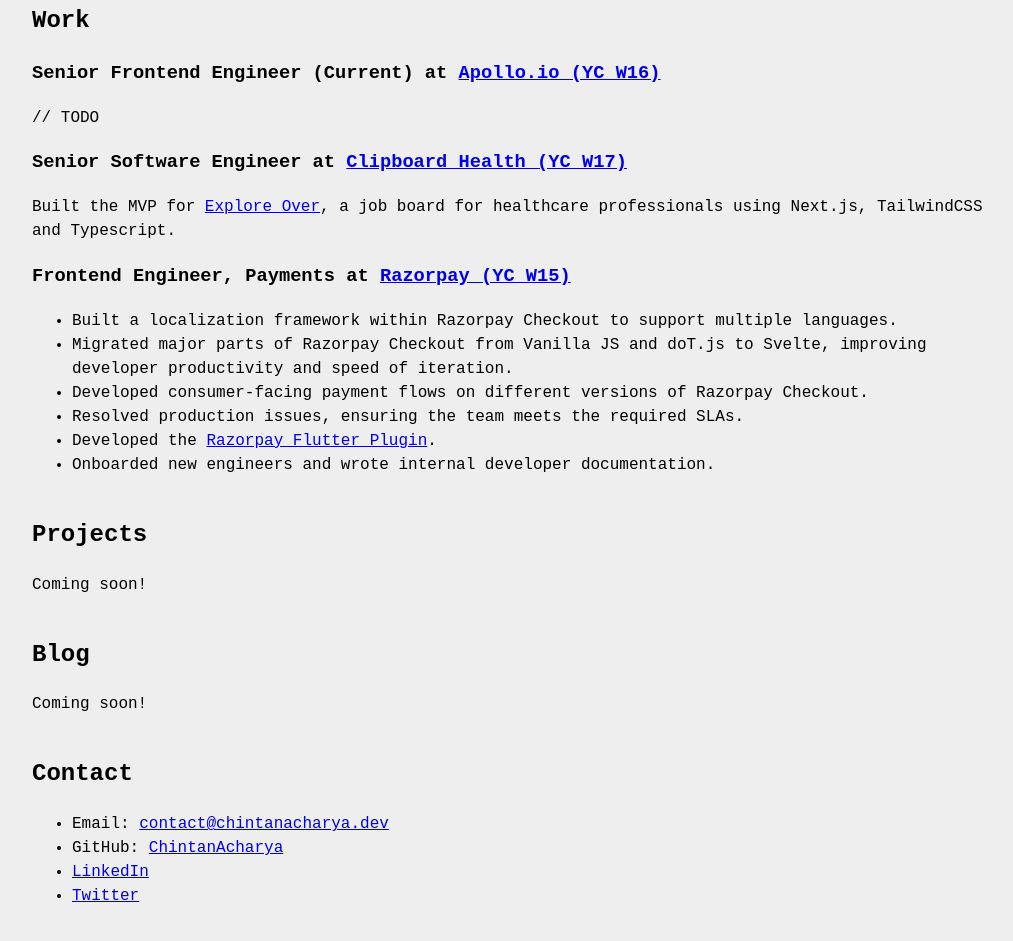
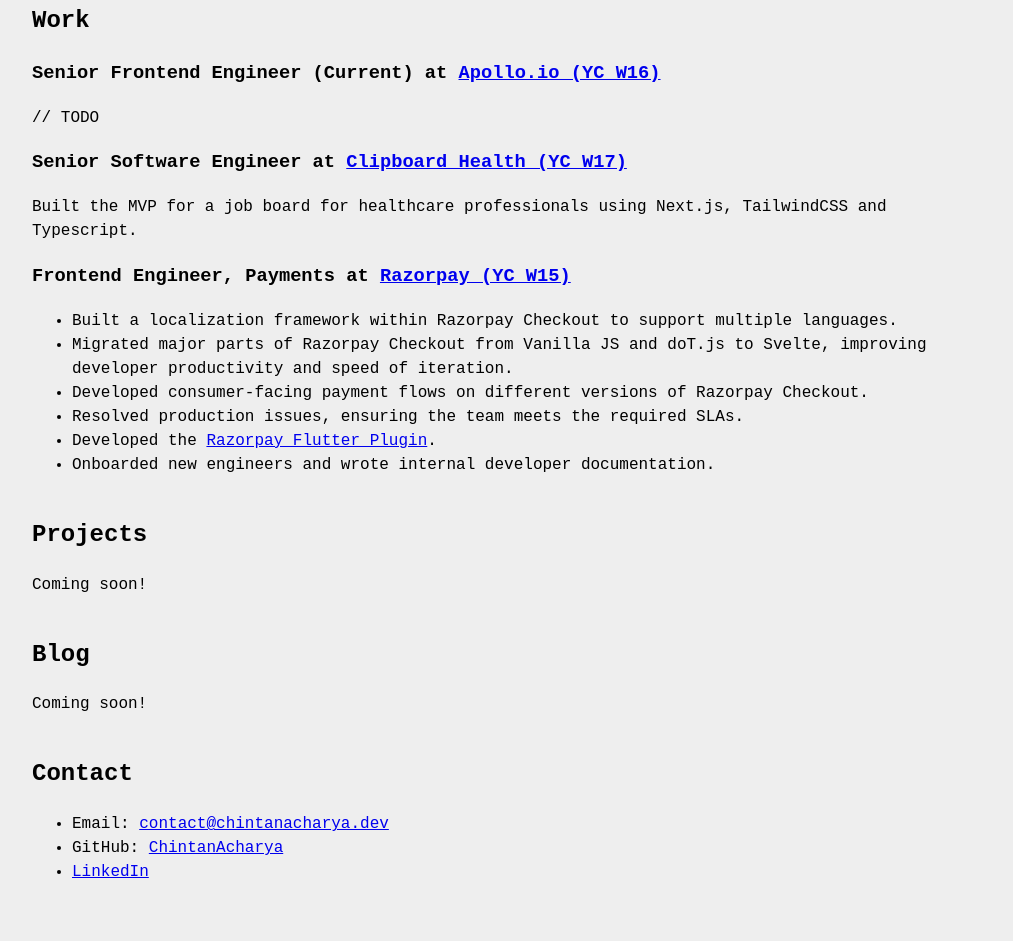
Before and after one commit to ChintanAcharya/chintanacharya.github.io, an Eleventy site: page index.html in a window 1280 px wide. Shown: the part 589-1530 px from the top of the page, without its empty margins (128-1141 px from the left). Built offline with nearby package versions, Linux system fonts and the light colour scheme; Eleventy itself is replaced by a stand-in of ours; files that its build step writes are made by us from their sources.

Commit message:
Remove dead links

```diff
--- a/index.html
+++ b/index.html
@@ -92,8 +92,7 @@
             <article class="work-cbh">
                 <h3>Senior Software Engineer at <a href="https://clipboardhealth.com" target="_blank" rel="noopener">Clipboard
                     Health (YC W17)</a></h3>
-                <p>Built the MVP for <a href="https://exploreover.com" target="_blank" rel="noopener">Explore Over</a>,
-                    a job board for healthcare professionals using Next.js, TailwindCSS and Typescript.</p>
+                <p>Built the MVP for a job board for healthcare professionals using Next.js, TailwindCSS and Typescript.</p>
             </article>
             <article class="work-razorpay">
                 <h3>Frontend Engineer, Payments at <a href="https://razorpay.com" target="_blank" rel="noopener">Razorpay
@@ -130,9 +129,6 @@
                 <li><a href="https://www.linkedin.com/in/chintanacharya96/" target="_blank"
                        rel="noopener">LinkedIn</a>
                 </li>
-                <li><a href="https://twitter.com/chintanacharya" target="_blank"
-                       rel="noopener">Twitter</a>
-                </li>
             </ul>
         </section>
     </div>
```
